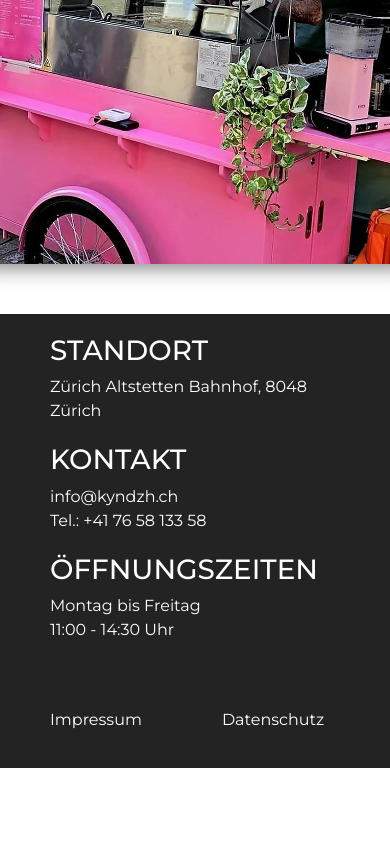
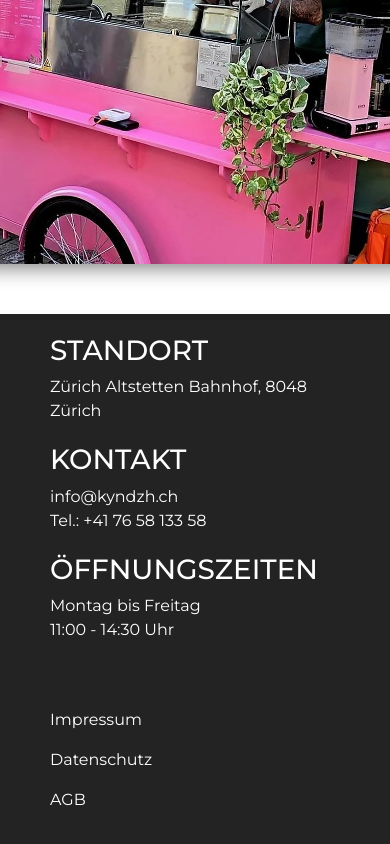
Before and after one commit to HeyTiina/kynd, a React (Create React App) app: page /UberUnsScreen in a window 390 px wide. Shown: the part 4884-5728 px from the top of the page. Before the commit the page ends 5652 px from the top, so only its background shows below. Built offline with nearby package versions, Linux system fonts and the light colour scheme.

Commit message:
Update Footer.css

```diff
--- a/src/components/Footer.css
+++ b/src/components/Footer.css
@@ -36,3 +36,11 @@
     margin-top: 50px;
   }
 }
+
+@media (max-width: 426px) {
+  .container-documents {
+    display: flex;
+    margin-top: 50px;
+    flex-direction: column;
+  }
+}
```
